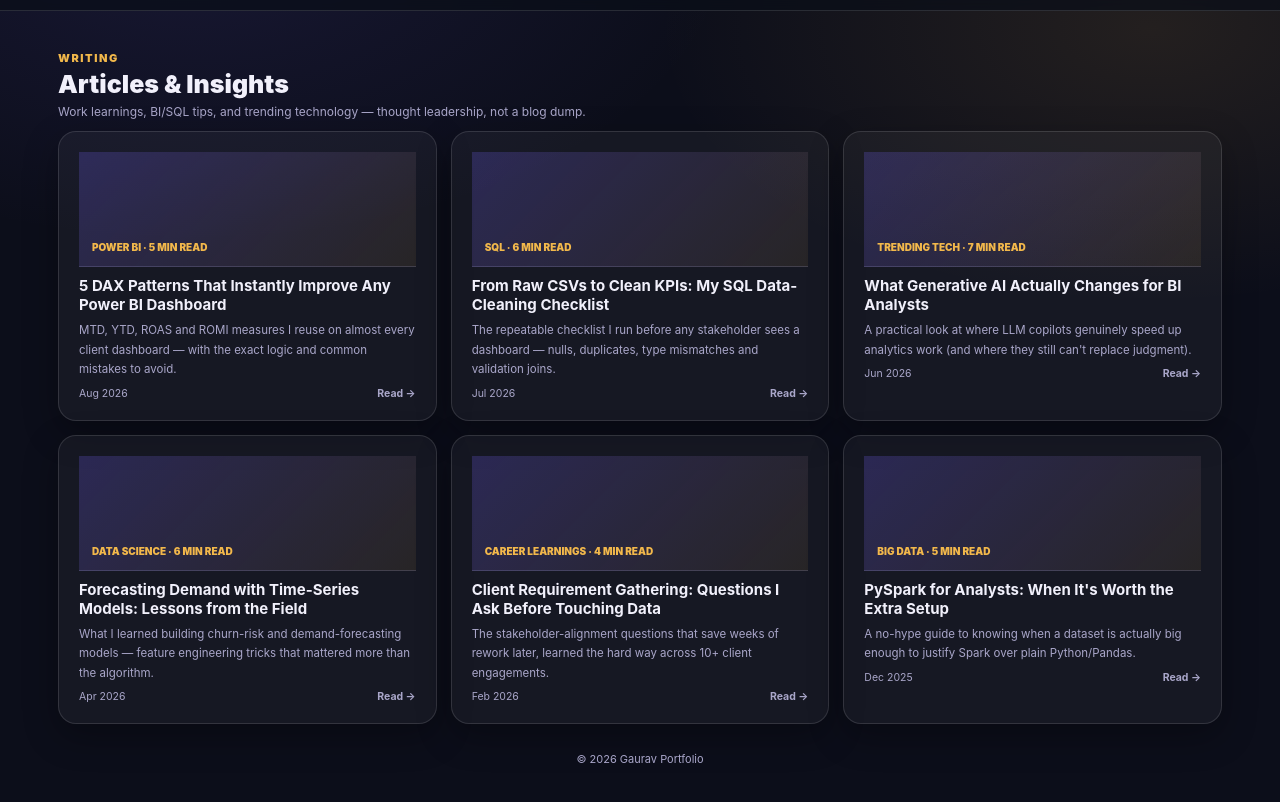
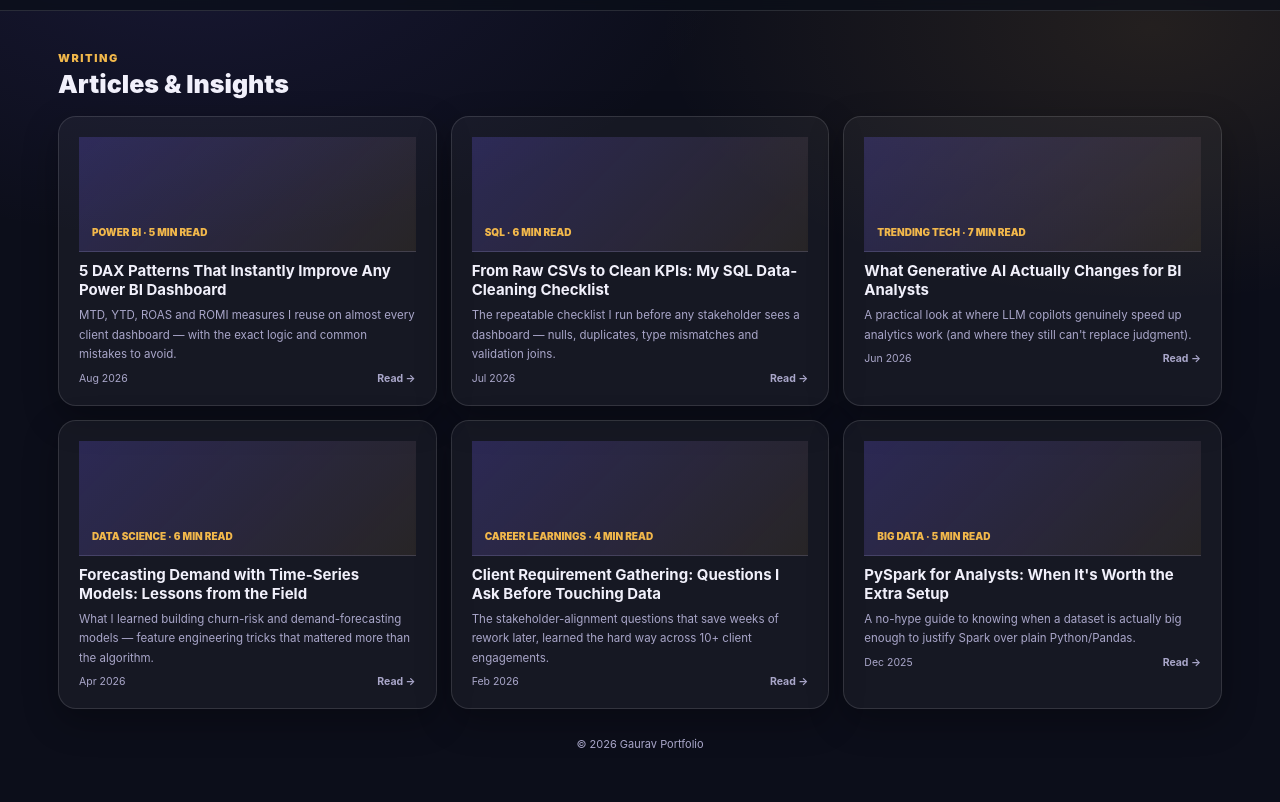
Before and after one commit to Gaurav-pujari/portfolio_v2, a plain HTML site: page articles.html in a window 1280 px wide. Shown: the part 58-860 px from the top of the page. Drawn offline with Linux system fonts and the light colour scheme; no server answers.

Commit message:
Update articles.html

```diff
--- a/articles.html
+++ b/articles.html
@@ -31,7 +31,7 @@
         <div>
           <div class="eyebrow">Writing</div>
           <div class="title">Articles & Insights</div>
-          <div class="sub">Work learnings, BI/SQL tips, and trending technology — thought leadership, not a blog dump.</div>
+          <div class="sub"></div>
         </div>
       </div>
       <div class="grid3" id="articlesList"></div>
```
